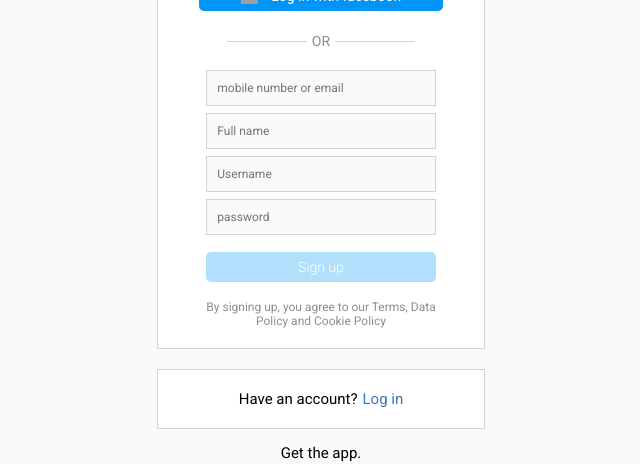
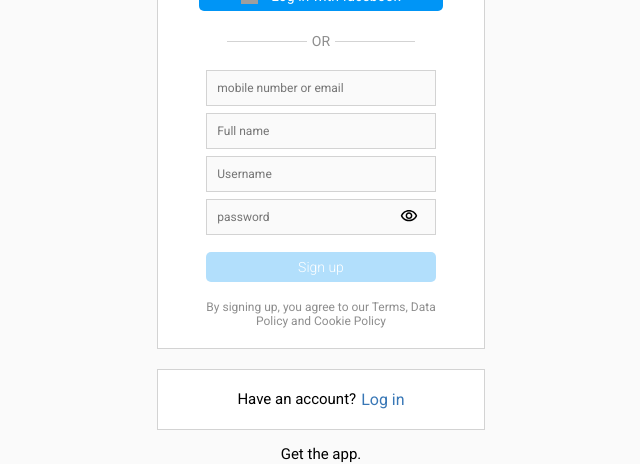
Before and after one commit to Kwesi-dev/InstagramClone-, a React (Create React App) app in the folder client/: page /register in a window 1280 px wide. Shown: the part 238-702 px from the top of the page, without its empty margins (319-959 px from the left). Built offline with nearby package versions, Linux system fonts and the light colour scheme; grey boxes are pictures that could not be loaded.

Commit message:
made some changes

```diff
--- a/client/src/components/navbar/Navbar.jsx
+++ b/client/src/components/navbar/Navbar.jsx
@@ -1,6 +1,7 @@
 import './navbar.scss'
 import Logo from '../../imgs/instagramLogo.jpg'
 import Messanger from '../../imgs/messanger.png'
+import Avatar from '../../imgs/avatar.jpg'
 import SearchIcon from '@mui/icons-material/Search'
 import AddBoxOutlinedIcon from '@mui/icons-material/AddBoxOutlined'
 import FavoriteBorderOutlinedIcon from '@mui/icons-material/FavoriteBorderOutlined'
@@ -53,7 +54,7 @@ const Navbar = ({ active, setActive,  postActive, setPostActive }) => {
                         </div>
                     </div>
                     <div className="navProfile" onClick={()=>setActive(!active)}>
-                        <img src={user.profilePic} alt="" className="profilePic" />
+                        <img src={user.profilePic || Avatar} alt="" className="profilePic" />
                     </div>
                 </div>
             </div>
--- a/client/src/components/sidebar/Sidebar.jsx
+++ b/client/src/components/sidebar/Sidebar.jsx
@@ -1,6 +1,6 @@
 import './sidebar.scss'
 import { useSelector } from 'react-redux'
-
+import Avatar from '../../imgs/avatar.jpg'
 const Sidebar = () => {
     const user = useSelector((state)=>state.user.user)
     const users = useSelector((state)=>state.users.users)
@@ -8,7 +8,7 @@ const Sidebar = () => {
         <div className="sidebar">
             <div className="sidebarTop">
                 <div className="sidebarTopLeft">
-                    <img src={user.profilePic} alt="" className="sidebarProfilePic" />
+                    <img src={user.profilePic || Avatar} alt="" className="sidebarProfilePic" />
                     <div className="sidebarTopLeftUser">
                         <span className="sidebarUsernameTop">{user.username}</span>
                         <span className="sidebarUsername" style={{textTransform: "uppercase"}}>{user.username}</span>
@@ -36,7 +36,7 @@ const Sidebar = () => {
                                 <td>
                                     <div className="sidebarUsers">
                                         <div className="sidebarUsersLeft">
-                                            <img src={user.profilePic} alt="" className="sidebarUsersImg"/>
+                                            <img src={user.profilePic || Avatar} alt="" className="sidebarUsersImg"/>
                                             <div className="sidebarUsersLeftSpans">
                                                 <span >{user.username}</span>
                                                 <span className="span2">Follows You</span>
--- a/client/src/pages/login/Login.jsx
+++ b/client/src/pages/login/Login.jsx
@@ -5,11 +5,15 @@ import AppStore from '../../imgs/appleStore.png'
 import GoogleStore from '../../imgs/googlePlayStore.png'
 import LoginImage1 from '../../imgs/loginImage1.jpg'
 import LoginImage2 from '../../imgs/loginImage2.png'
-import { useRef } from 'react'
+import { useRef, useState } from 'react'
 import { useDispatch, useSelector } from 'react-redux'
+import { Link } from 'react-router-dom'
 // import  { userLogin } from '../../redux/apiCalls'
 import { userLogin } from '../../redux/userRedux'
+import VisibilityOutlinedIcon from '@mui/icons-material/VisibilityOutlined'
+import VisibilityOffOutlinedIcon from '@mui/icons-material/VisibilityOffOutlined'
 const Login = () => {
+    const [visible, setVisible] = useState(false)
     const emailRef = useRef()
     const passwordRef = useRef()
     const dispatch = useDispatch()
@@ -36,8 +40,12 @@ const Login = () => {
                     <div className="rightTop">
                         <img className="formLogo" src={Logo} alt=""/>
                         <form onSubmit={handleSubmit}>
+                            {visible ?
+                                <VisibilityOffOutlinedIcon className="visibleIcon" onClick={()=>setVisible(!visible)}/> :
+                                <VisibilityOutlinedIcon className="visibleIcon" onClick={()=>setVisible(!visible)}/>
+                            }
                             <input type="email" placeholder="email address" ref={emailRef}/>
-                            <input type="password" placeholder="password" ref={passwordRef}/>
+                            <input type={visible ? "text" : "password"} placeholder="password" ref={passwordRef}/>
                             <button className="loginBtn" type="submit" disabled={isFetching}>Log In</button>
                         </form>
                         {error &&
@@ -54,7 +62,9 @@ const Login = () => {
                     </div>
                     <div className="signUpBox">
                         <span>Don't have an account? </span>
-                        <span className="signUp">Sign up</span>
+                        <Link to="/register" style={{textDecoration: "none"}}>
+                            <span className="signUp">Sign up</span>
+                        </Link>
                     </div>
                     <div className="rightBottom">
                         <span>Get the app.</span>
--- a/client/src/pages/login/login.scss
+++ b/client/src/pages/login/login.scss
@@ -51,7 +51,15 @@
                     width: 80%;
                     display: flex;
                     flex-direction: column;
+                    position: relative;
 
+                    .visibleIcon{
+                        position: absolute;
+                        top: 45px;
+                        right: 10px;
+                        font-size: 18px;
+                        cursor: pointer;
+                    }
                     input{
                         width: 100%;
                         padding: 7px 5px;
@@ -142,6 +150,7 @@
                 justify-content: center;
                 margin-bottom: 15px;
 
+
                 span{
                     font-size: 15px;
                 }
@@ -150,6 +159,7 @@
                     cursor: pointer;
                     margin-left: 5px;
                 }
+
             }
             .rightBottom{
                 display: flex;
--- a/client/src/pages/register/Register.jsx
+++ b/client/src/pages/register/Register.jsx
@@ -3,8 +3,38 @@ import Logo from '../../imgs/instagramLogo.jpg'
 import facebook from '../../imgs/facebook1.png'
 import AppStore from '../../imgs/appleStore.png'
 import GoogleStore from '../../imgs/googlePlayStore.png'
+import { Link } from 'react-router-dom'
+import VisibilityOutlinedIcon from '@mui/icons-material/VisibilityOutlined'
+import VisibilityOffOutlinedIcon from '@mui/icons-material/VisibilityOffOutlined'
+import { useState } from 'react'
+import {axiosInstance} from '../../requestMethods'
+import { useNavigate } from 'react-router-dom'
+const Register = () => {
+    const [email, setEmail] = useState("")
+    const [password, setPassword] = useState("")
+    const [fullName, setFullName] = useState("")
+    const [username, setUsername] = useState("")
+    const [error, setError] = useState(false)
 
-const Register = () => {
+    const navigate = useNavigate()
+    const User = {
+        username: username,
+        email: email,
+        password: password,
+        fullName: fullName,
+    }
+
+    const handleSubmit = async(e)=>{
+        e.preventDefault()
+        try{
+            await axiosInstance.post("/auth/register", User)
+            navigate("/login")
+        }catch{
+            setError(true)
+        }
+    }
+
+    const [visible, setVisible] = useState(false)
     return (
         <div className="register">
             <div className="wrapper">
@@ -19,18 +49,25 @@ const Register = () => {
                         <div className="horizontalLine">
                             <span className="or">OR</span>
                         </div>
-                        <form>
-                            <input type="text" placeholder="mobile number or email"/>
-                            <input type="text" placeholder="Full name"/>
-                            <input type="text" placeholder="Username"/>
-                            <input type="password" placeholder="password"/>
-                            <button className="loginBtn">Sign up</button>
+                        <form onSubmit={handleSubmit}>
+                            {visible ?
+                                <VisibilityOffOutlinedIcon className="visibleIcon" onClick={()=>setVisible(!visible)}/> :
+                                <VisibilityOutlinedIcon className="visibleIcon" onClick={()=>setVisible(!visible)}/>
+                            }
+                            <input type="text" placeholder="mobile number or email" onChange={(e)=>setEmail(e.target.value)}/>
+                            <input type="text" placeholder="Full name" onChange={(e)=>setFullName(e.target.value)}/>
+                            <input type="text" placeholder="Username" onChange={(e)=>setUsername(e.target.value)}/>
+                            <input type={visible ? "text" : "password"} placeholder="password" onChange={(e)=>setPassword(e.target.value)}/>
+                            <button className="loginBtn" type="submit">Sign up</button>
                         </form>
+                        {error && <span className="error">registration unsuccessful</span>}
                         <span className="terms">By signing up, you agree to our Terms, Data Policy and Cookie Policy </span>
                     </div>
                     <div className="signUpBox">
                         <span>Have an account? </span>
-                        <span className="signUp">Log in</span>
+                        <Link to="/login" style={{textDecoration:"none", color: "inherit"}}>
+                            <span className="signUp">Log in</span>
+                        </Link>
                     </div>
                     <div className="rightBottom">
                         <span>Get the app.</span>
--- a/client/src/pages/register/register.scss
+++ b/client/src/pages/register/register.scss
@@ -47,8 +47,16 @@
                     width: 80%;
                     display: flex;
                     flex-direction: column;
+                    position: relative;
 
-                    &>input{
+                    .visibleIcon{
+                        position: absolute;
+                        bottom: 75px;
+                        right: 18px;
+                        font-size: 18px;
+                        cursor: pointer;
+                    }
+                    input{
                         width: 100%;
                         padding: 10px;
                         box-sizing: border-box;
@@ -71,6 +79,11 @@
                         margin-bottom: 18px;
                         cursor: pointer;
                     }
+                }
+                .error{
+                    font-size: 16px;
+                    color: red;
+                    margin-bottom: 10px;
                 }
                 .horizontalLine{
                     position: relative;
```
Also changed, not shown: client/src/imgs/avatar.jpg (added), 1 other file (tests, documents, lock files or other folders).
